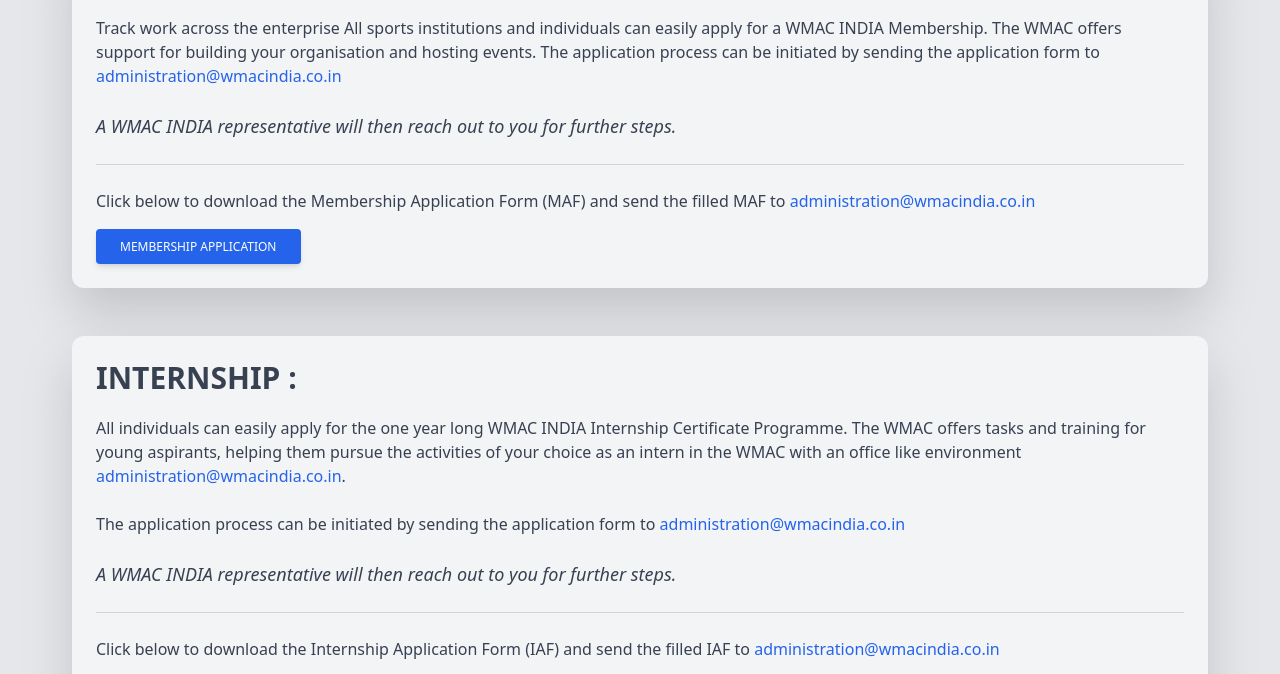
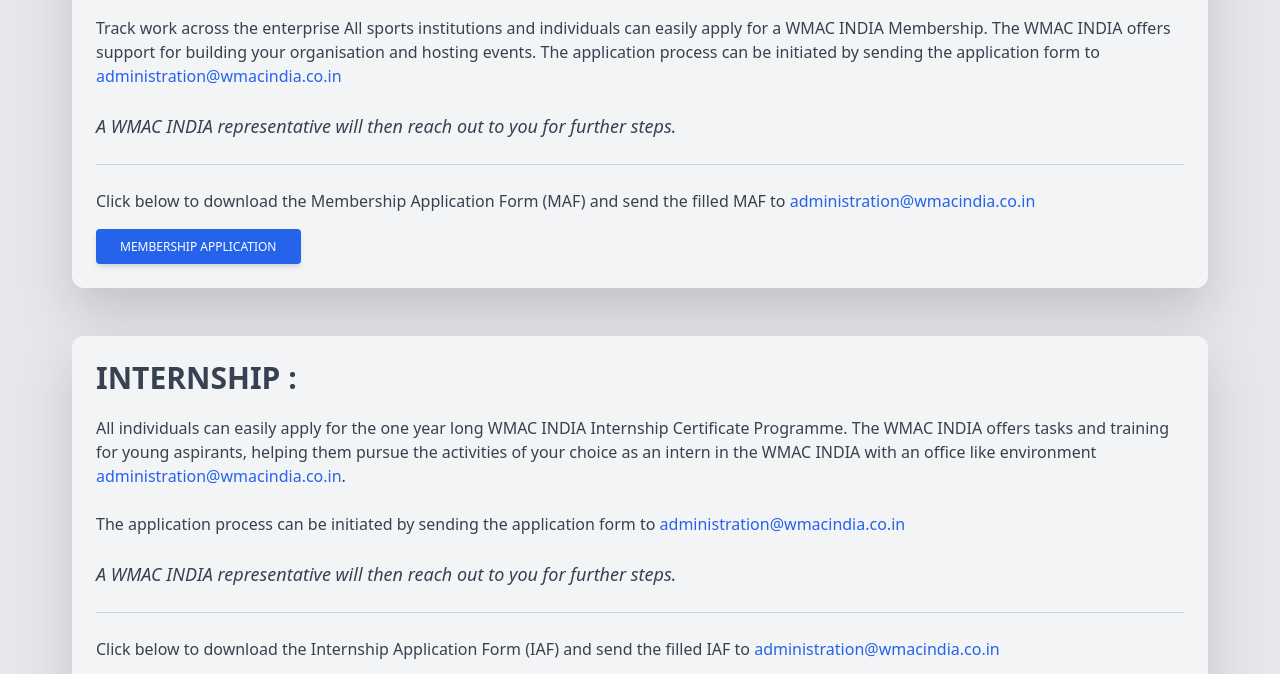
Before and after one commit to hrikbansaha49268/wmac-webapp-demo, a plain HTML site: page join-us.html in a window 1280 px wide. Shown: the part 526-1200 px from the top of the page. Drawn offline with nearby package versions, Linux system fonts and the light colour scheme.

Commit message:
Update join-us

```diff
--- a/join-us.html
+++ b/join-us.html
@@ -98,7 +98,7 @@
                 <h2 class="font-bold text-3xl mb-5">MEMBERSHIP :</h2>
                 <p>
                     Track work across the enterprise
-                    All sports institutions and individuals can easily apply for a WMAC INDIA Membership. The WMAC
+                    All sports institutions and individuals can easily apply for a WMAC INDIA Membership. The WMAC INDIA
                     offers support for
                     building your organisation and hosting events. The application process can be initiated by
                     sending the application form to <span class="text-blue-600">administration@wmacindia.co.in</span>
@@ -127,9 +127,9 @@
                 <h2 class="font-bold text-3xl mb-5">INTERNSHIP :</h2>
                 <p>
                     All individuals can easily apply for the one year
-                    long WMAC INDIA Internship Certificate Programme. The WMAC offers
+                    long WMAC INDIA Internship Certificate Programme. The WMAC INDIA offers
                     tasks and training for young aspirants, helping them pursue the activities of your choice as an
-                    intern in the WMAC with
+                    intern in the WMAC INDIA with
                     an office like environment
                     <span class="text-blue-600">administration@wmacindia.co.in</span>.
                 </p>
```
